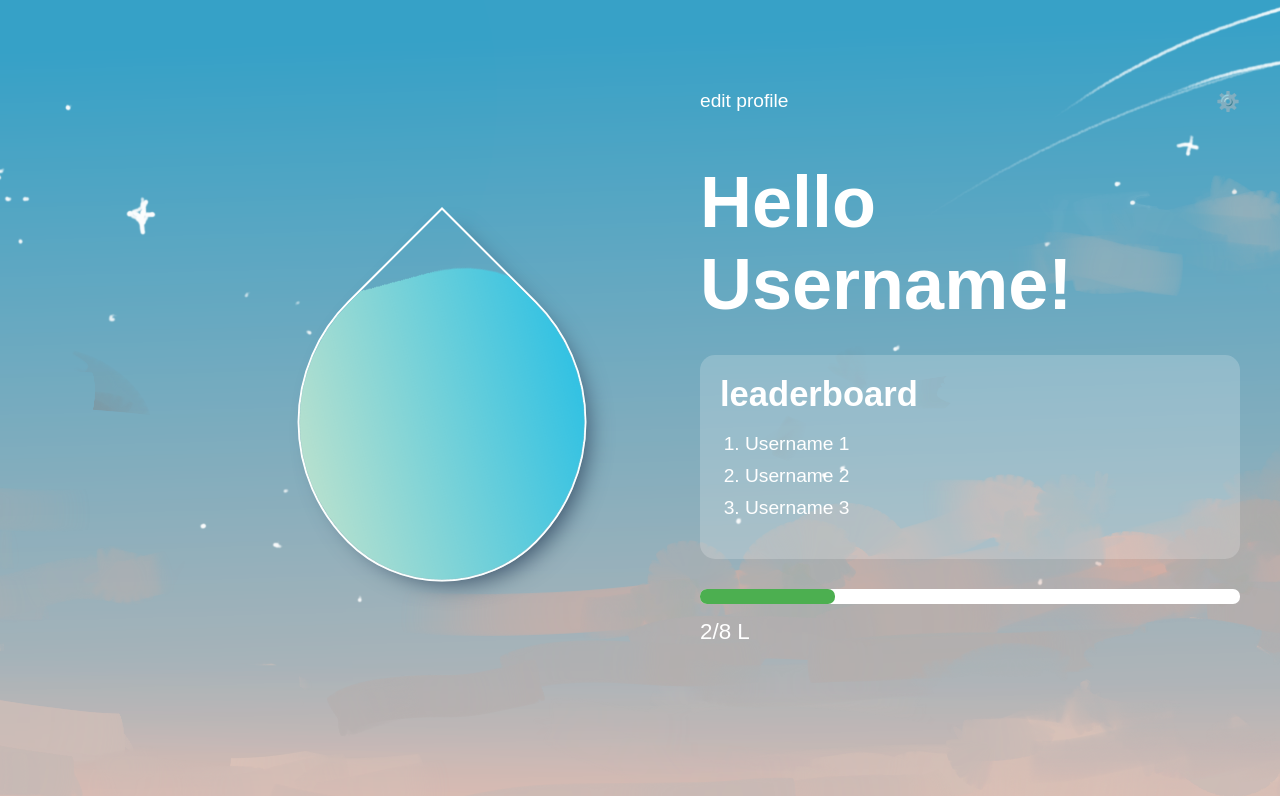
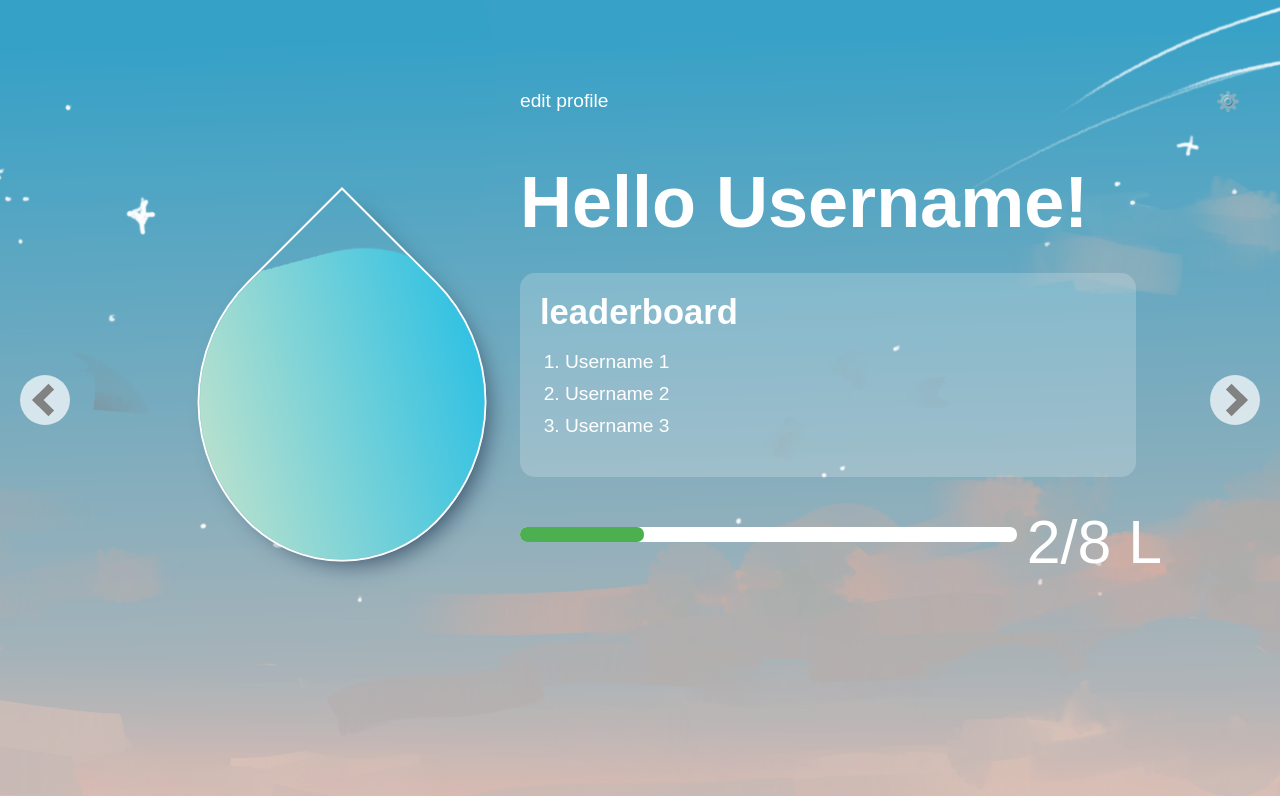
Before and after one commit to ohi-711/Lets-Goal, a plain HTML site: page water.html in a window 1280 px wide. Drawn offline with Linux system fonts and the light colour scheme.

Commit message:
new page added

```diff
--- a/water.html
+++ b/water.html
@@ -6,7 +6,8 @@
     <meta name="viewport" content="width=device-width, initial-scale=1.0">
     <title>User Profile</title>
     <style>
-        body, html {
+        body,
+        html {
             margin: 0;
             padding: 0;
             height: 100%;
@@ -21,11 +22,10 @@
             justify-content: space-between;
             padding: 40px;
             box-sizing: border-box;
-            position: relative; /* Ensures it doesn't get overlapped */
-            z-index: 1; /* Higher than the background image */
+            position: relative;
+            z-index: 1;
         }
 
-        /* Top Bar */
         .top-bar {
             display: flex;
             justify-content: space-between;
@@ -34,15 +34,15 @@
             margin-bottom: 40px;
         }
 
-        /* Main Content */
         .main-content {
             align-self: flex-start;
-            width: 45%;
+            width: 60%; /* Increased width */
             text-align: left;
             color: white;
             margin-top: 50px;
-            margin-left: -20px;
+            margin-left: 0; /* Adjusted to 0 */
         }
+
 
         h1 {
             font-size: 4.5em;
@@ -55,7 +55,11 @@
             padding: 20px;
             margin-bottom: 30px;
             font-size: 1.2em;
+            width: 80%; /* Adjust the width here */
+            margin-left: 0; /* Remove auto margins for left alignment */
         }
+
+
 
         .leaderboard h2 {
             margin-top: 0;
@@ -71,11 +75,18 @@
             margin-bottom: 10px;
         }
 
+        .progress-container {
+            display: flex; /* Use flexbox to align items */
+            align-items: center; /* Center items vertically */
+        }
+
         .progress-bar {
             background-color: white;
             height: 15px;
             border-radius: 7px;
             margin-bottom: 15px;
+            width: 69%; /* Shortened width */
+            margin-right: 10px; /* Space between progress bar and text */
         }
 
         .progress {
@@ -86,10 +97,10 @@
         }
 
         .progress-text {
-            font-size: 1.4em;
+            font-size: 3.8em; /* Increased font size */
+            display: inline-block; /* Ensures it's on the same line */
         }
 
-        /* Styling the Raindrop */
         .box {
             width: 300px;
             height: 300px;
@@ -101,8 +112,8 @@
             box-shadow: rgb(55, 78, 102) 0px 15px 25px -10px;
             overflow: hidden;
             position: relative;
-            margin-top: 230px; /* Moves raindrop further down */
-            margin-left: 250px; /* Moves raindrop further right */
+            margin-top: 210px;
+            margin-left: 150px;
         }
 
         .wave {
@@ -117,7 +128,7 @@
         }
 
         .lightblue {
-            background: linear-gradient(to right,#eaecc6, #2bc0e4);
+            background: linear-gradient(to right, #eaecc6, #2bc0e4);
         }
 
         @keyframes waves {
@@ -125,28 +136,28 @@
                 transform: rotate(0);
                 border-radius: 30%;
             }
+
             45% {
                 border-radius: 39%;
             }
+
             100% {
                 transform: rotate(360deg);
                 border-radius: 30%;
             }
         }
 
-        /* Container to hold the background images */
         .background-container {
-            position: fixed; /* Ensures it doesn't scroll */
+            position: fixed;
             width: 100%;
             height: 100%;
             top: 0;
             left: 0;
-            z-index: 0; /* Background behind everything */
+            z-index: 0;
             background: url('waterbg.png') no-repeat bottom center;
             background-size: cover;
         }
 
-        /* Transparent image on top */
         .transparent-image {
             position: absolute;
             top: 50%;
@@ -156,17 +167,59 @@
             z-index: 0;
         }
 
-        /* Keyframes for smooth up and down motion */
         @keyframes moveUpDown {
             0% {
                 transform: translate(-50%, -50%);
             }
+
             50% {
                 transform: translate(-50%, -40%);
             }
+
             100% {
                 transform: translate(-50%, -50%);
             }
+        }
+
+        .arrow {
+            position: fixed;
+            top: 50%;
+            transform: translateY(-50%);
+            width: 50px;
+            height: 50px;
+            background-color: rgba(255, 255, 255, 0.7);
+            border: none;
+            border-radius: 50%;
+            cursor: pointer;
+            z-index: 2;
+        }
+
+        .arrow.left {
+            left: 20px;
+        }
+
+        .arrow.right {
+            right: 20px;
+        }
+
+        .arrow::before {
+            content: '';
+            position: absolute;
+            top: 50%;
+            left: 50%;
+            transform: translate(-50%, -50%);
+            border: solid rgb(130, 130, 130);
+            border-width: 8px 0 0 8px;
+            height: 15px;
+            width: 15px;
+        }
+
+        .arrow.left::before {
+            transform: translate(-35%, -50%) rotate(315deg);
+        }
+
+        .arrow.right::before {
+            transform: translate(-65%, -50%) rotate(135deg);
         }
     </style>
 </head>
@@ -174,17 +227,14 @@
 <body>
 
     <div class="background-container">
-        <!-- Transparent background image that will move -->
         <img src="clouds.png" class="transparent-image" alt="Transparent Image">
     </div>
 
     <div class="container">
-        <!-- Left Side: Raindrop Animation -->
         <div class="box">
             <div class="wave lightblue"></div>
         </div>
 
-        <!-- Right Side: Main Profile Content -->
         <div class="main-content">
             <div class="top-bar">
                 <span>edit profile</span>
@@ -202,18 +252,23 @@
                 </ol>
             </div>
 
-            <div class="progress-bar">
-                <div class="progress"></div>
+            <div class="progress-container">
+                <div class="progress-bar">
+                    <div class="progress"></div>
+                </div>
+                <span class="progress-text">2/8 L</span> <!-- Moved text to the right -->
             </div>
-            <div class="progress-text">2/8 L</div>
         </div>
     </div>
+
+    <button class="arrow left" onclick="window.location.href='sleep.html'"></button>
+    <button class="arrow right" onclick="window.location.href='rightPage.html'"></button>
 
     <script>
         var wave = document.querySelector('.wave');
         var bottom = -10;
 
-        window.addEventListener('load', function() {
+        window.addEventListener('load', function () {
             move();
         });
 
```
Also changed, not shown: sleep.html (added, +56 -0 lines), mountains.png (added), sleepbg.png (added).
